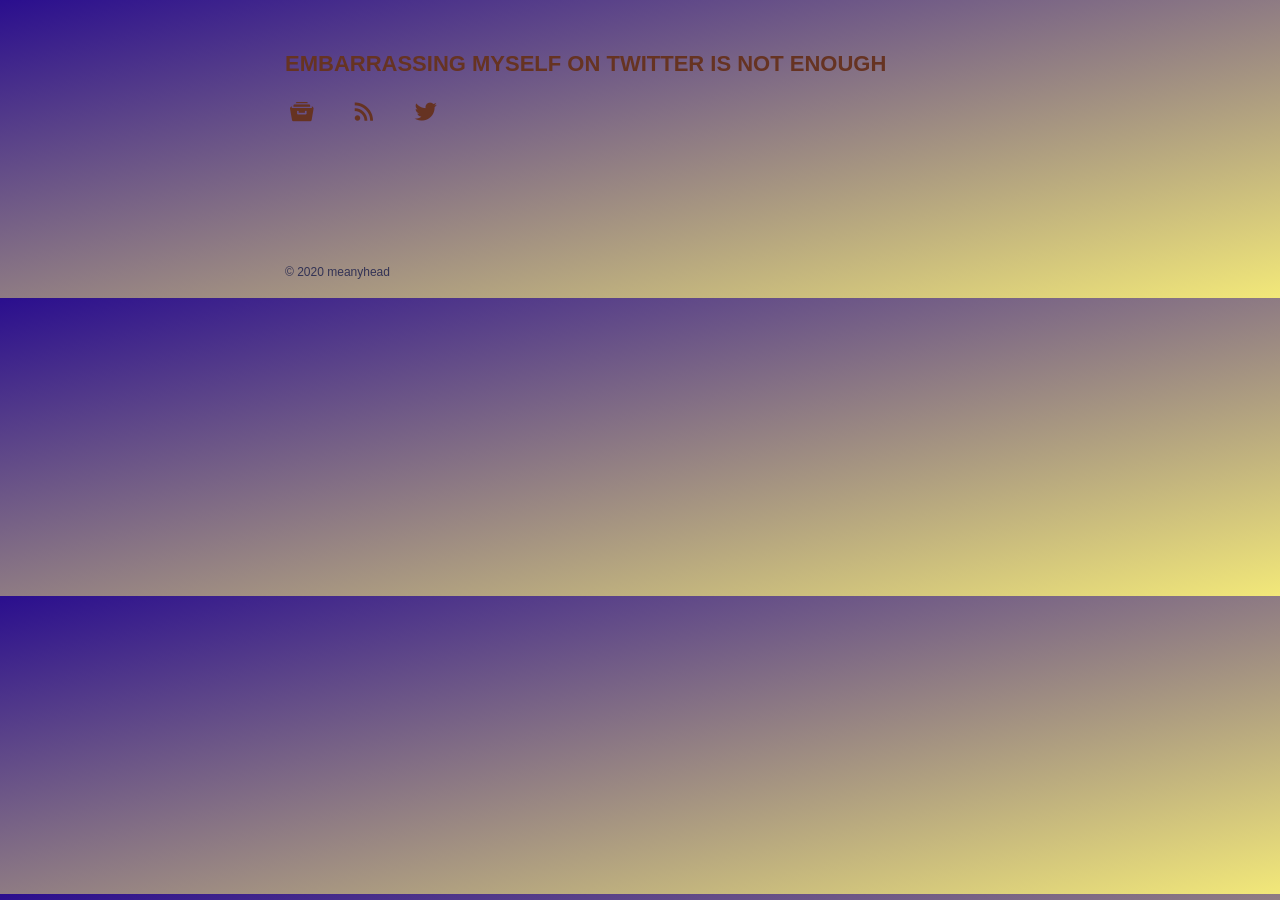
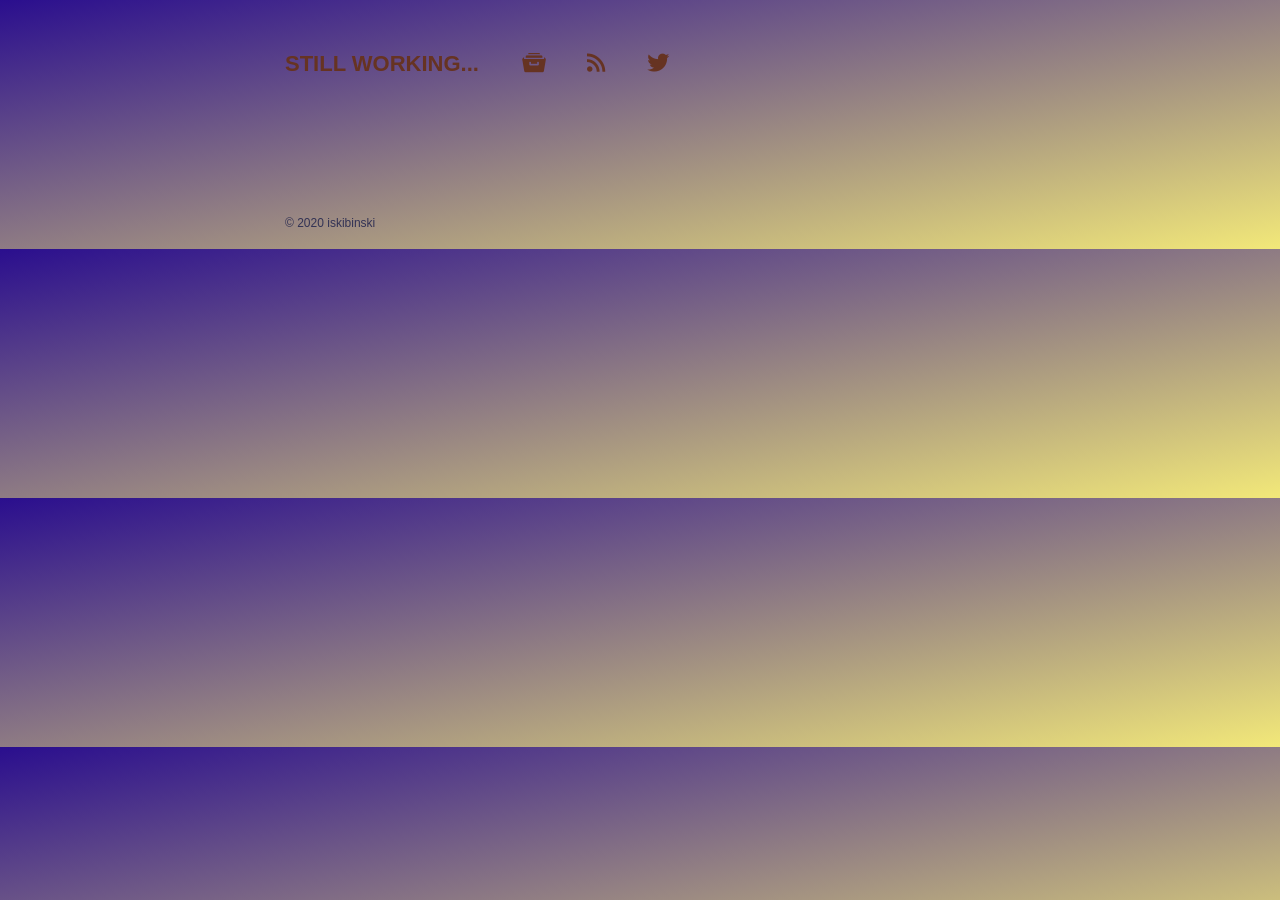
Before and after one commit to iskibinski/iskibinski.github.io, a Jekyll site: the page built from index.html, in a window 1280 px wide. Built offline with Jekyll 4.4.1, drawn with Linux system fonts in a browser that asks for light colours; the list of posts is cut into pages by our own code; comment, search, counter and statistics services are not loaded; part of the change alters nothing that is shown.

Commit message:
reconfigure

```diff
--- a/_config.yml
+++ b/_config.yml
@@ -1,16 +1,14 @@
 # Name of your blog (this will show up at the top of your page and in the RSS feed)
-name: Embarrassing Myself on Twitter is Not Enough
+name: Still Working...
 
 # Short description (goes below the title; it will also be used in the RSS feed)
 description: puddle
 
 # Your name, as you want it to appear underneath each post and in the footer
-author: meanyhead
-
-author_twitter: meanyhead
+author: iskibinski
 
 # Your email if you want it to be linked on the contact page
-author_email: ichbineinski@gmail.com
+# author_email: nothing@yet.com
 
 # Uncomment if you are planning to run the blog in a subdirectory
 # Note - if you enable this, and attempt to view your site locally you have to use the baseurl in your local path.
@@ -18,14 +16,14 @@ author_email: ichbineinski@gmail.com
 #baseurl: /path/to/blog
 
 # The URL of your actual domain. This will be used to make absolute links in the RSS feed.
-url: http://meanyhead.github.io
+url: http://iskibinski.github.io
 
 #### Under the Hood Stuff #####
 
 # Use rdiscount as the markdown engine because it generates html5 compliant code for stuff like footnotes
 # If you use maroku (default engine) some of your generated pages may not validate or lint as html5
 # If you don't have it install it via gem install rdiscount
-markdown: kramdown
+# markdown: kramdown
 
 # Makes pretty (descriptive) permalinks. See Jekyll docs for alternatives.
 permalink: pretty
--- a/_layouts/default.html
+++ b/_layouts/default.html
@@ -38,23 +38,6 @@
                 <p class="copyright">&copy; <time>{{ site.time | date: '%Y' }}</time> {{ site.author }}</p>
             </footer>
         </div>
-        <!-- Start of StatCounter Code for Default Guide -->
-            <script type="text/javascript">
-            var sc_project=10856507;
-            var sc_invisible=1;
-            var sc_security="d05079da";
-            var scJsHost = (("https:" == document.location.protocol) ?
-            "https://secure." : "http://www.");
-            document.write("<sc"+"ript type='text/javascript' src='" +
-            scJsHost+
-            "statcounter.com/counter/counter.js'></"+"script>");
-            </script>
-            <noscript><div class="statcounter"><a title="free hit
-            counter" href="http://statcounter.com/free-hit-counter/"
-            target="_blank"><img class="statcounter"
-            src="http://c.statcounter.com/10856507/0/d05079da/1/"
-            alt="free hit counter"></a></div></noscript>
-        <!-- End of StatCounter Code for Default Guide -->
     </body>
     <script src='{{site.baseurl}}/body_background.js'></script>
 </html>
```
